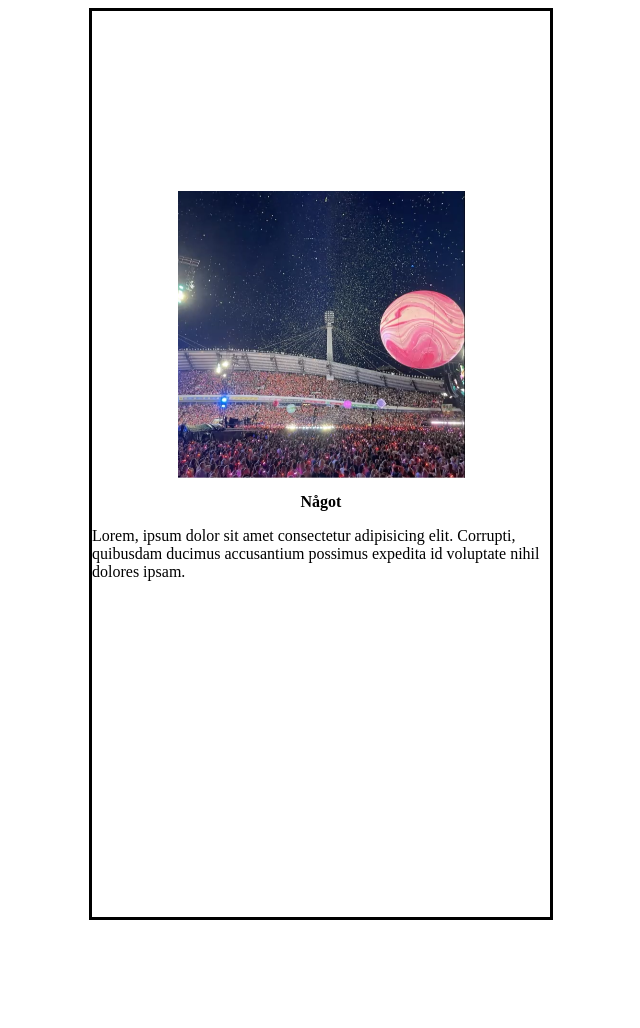
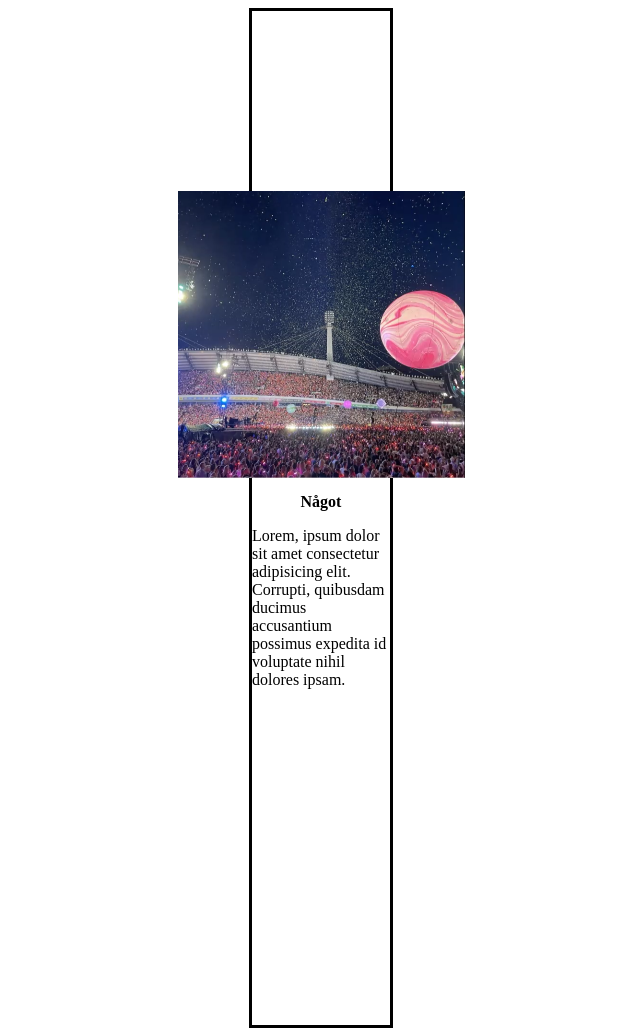
Before and after one commit to Minisz4/Minfinasida, a plain HTML site: page index.html in a window 1280 px wide. Shown: the whole page, without its empty margins (319-959 px from the left). Before the commit the page ends 928 px from the top, so only its background shows below. Drawn offline with Linux system fonts and the light colour scheme.

Commit message:
seventh commit

```diff
--- a/styles.css
+++ b/styles.css
@@ -5,8 +5,8 @@
   align-items: center;
   padding-top: 10rem;
   padding-bottom: 20rem;
-  margin-right: 25rem;
-  margin-left: 25rem;
+  margin-right: 35rem;
+  margin-left: 35rem;
   border: solid;
 }
 
```
